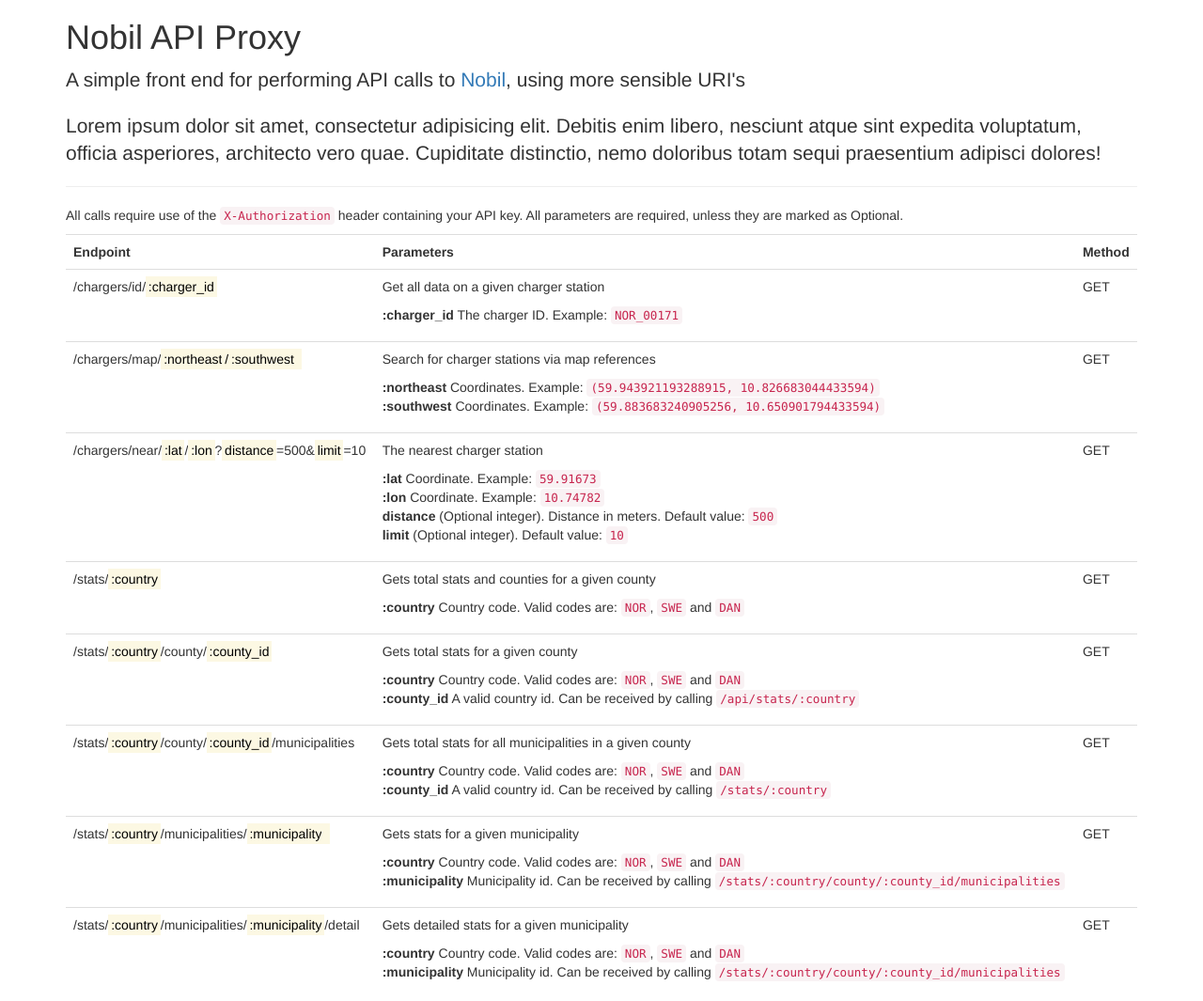
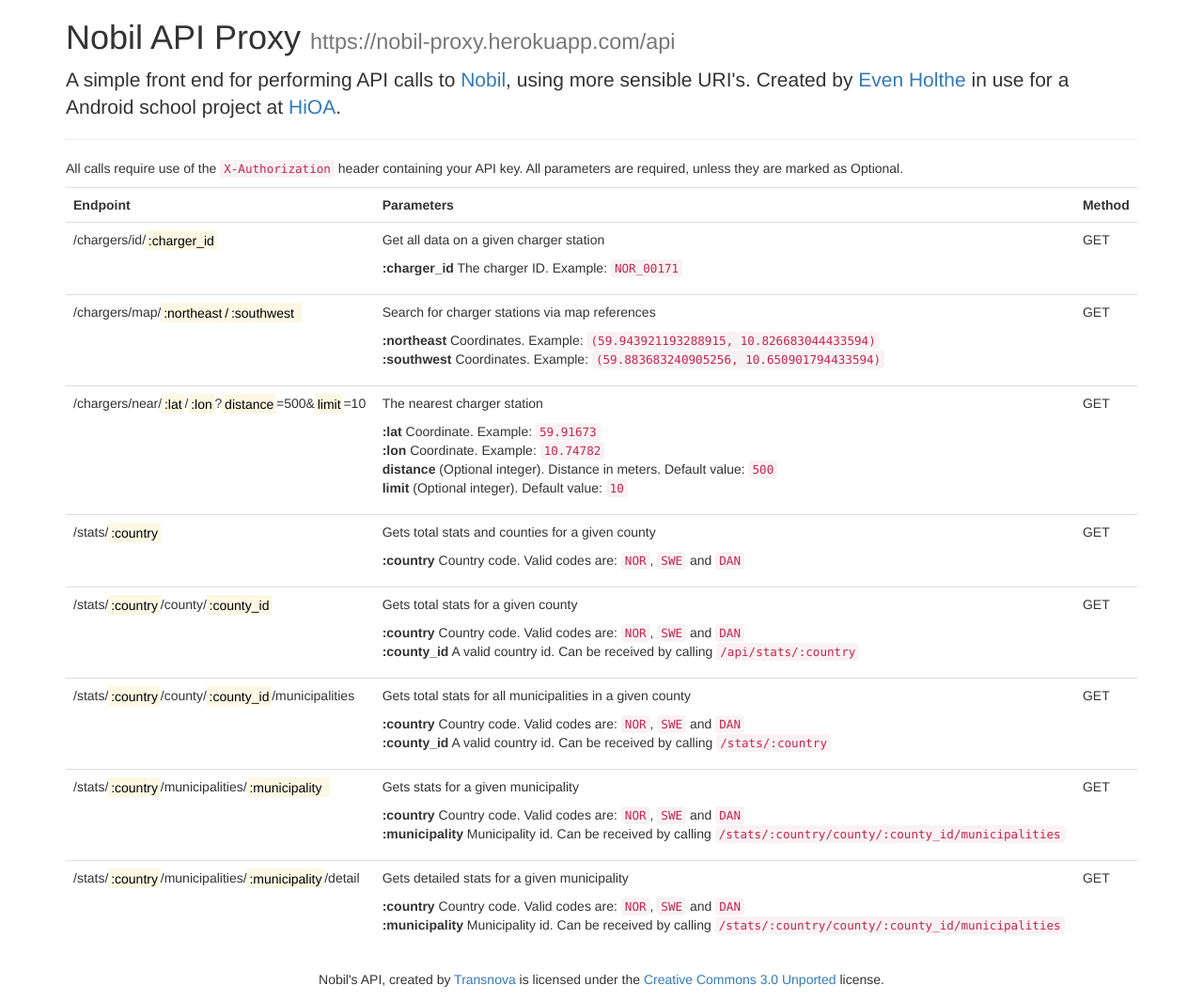
Before and after one commit to evenh/nobil-api-proxy, a website: page public/index.html in a window 1280 px wide. Shown: the top 1065 px of the page at 94% size. Drawn offline with nearby package versions, Linux system fonts and the light colour scheme.

Commit message:
Updated docs

```diff
--- a/public/index.html
+++ b/public/index.html
@@ -14,10 +14,8 @@
 </head>
 <body>
     <div class="container">
-        <h1>Nobil API Proxy <small id="baseUrl"></small></h1>
-        <p class="lead">A simple front end for performing API calls to <a href="http://nobil.no">Nobil</a>, using more sensible URI's</p>
-
-        <p class="lead">Lorem ipsum dolor sit amet, consectetur adipisicing elit. Debitis enim libero, nesciunt atque sint expedita voluptatum, officia asperiores, architecto vero quae. Cupiditate distinctio, nemo doloribus totam sequi praesentium adipisci dolores!</p>
+        <h1>Nobil API Proxy <small id="baseUrl">https://nobil-proxy.herokuapp.com/api</small></h1>
+        <p class="lead">A simple front end for performing API calls to <a href="http://nobil.no">Nobil</a>, using more sensible URI's. Created by <a href="http://evenh.net">Even Holthe</a> in use for a Android school project at <a href="http://hioa.no">HiOA</a>.</p>
 
         <hr>
         <p>All calls require use of the <code>X-Authorization</code> header containing your API key. All parameters are required, unless they are marked as Optional. </p>
@@ -119,5 +117,7 @@
         </table>
         <p class="text-center">Nobil's API, created by <a href="http://www.transnova.no/">Transnova</a> is licensed under the <a href="http://creativecommons.org/licenses/by/3.0/">Creative Commons 3.0 Unported</a> license.</p>
     </div>
+    <script>
+    </script>
 </body>
 </html>
```
